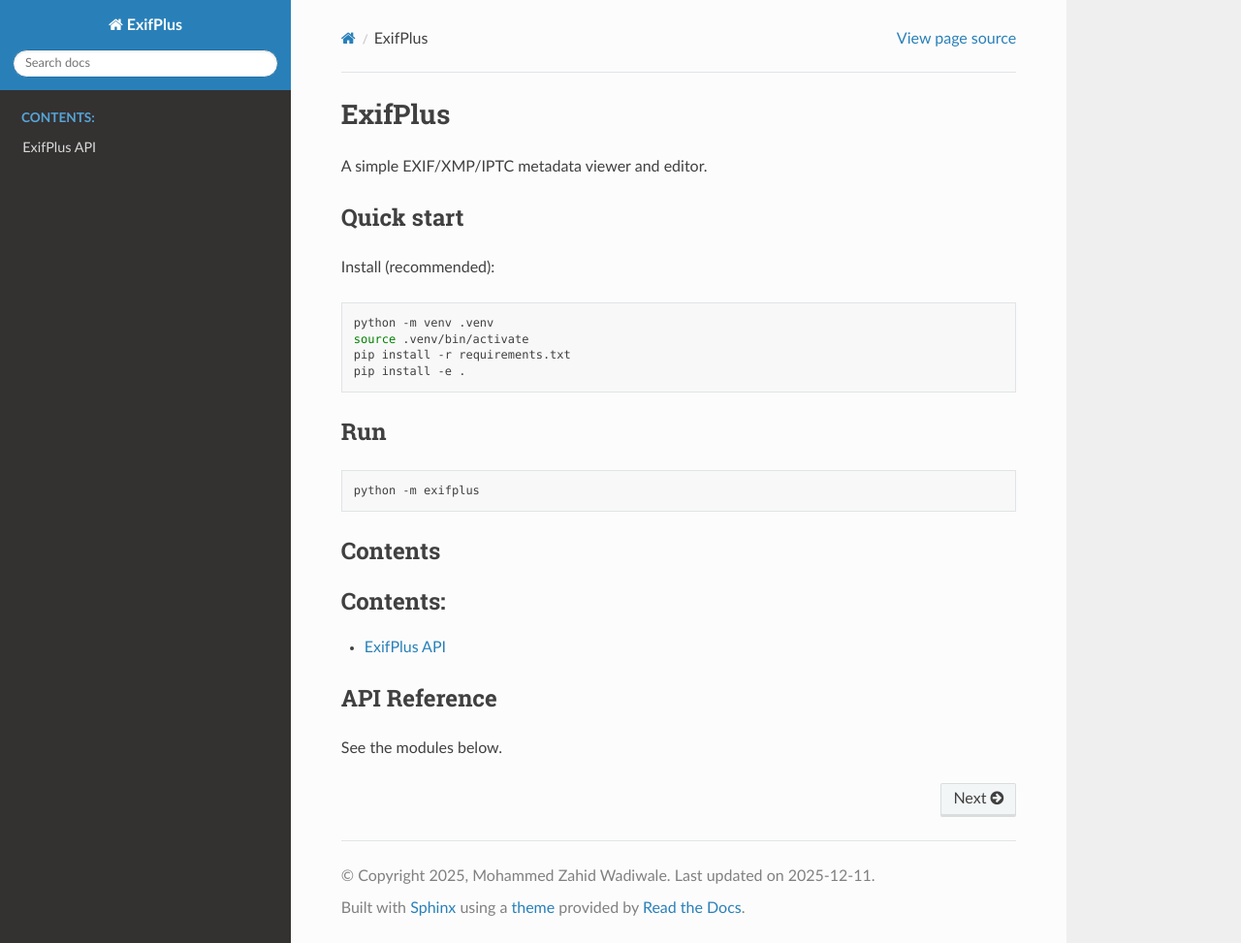
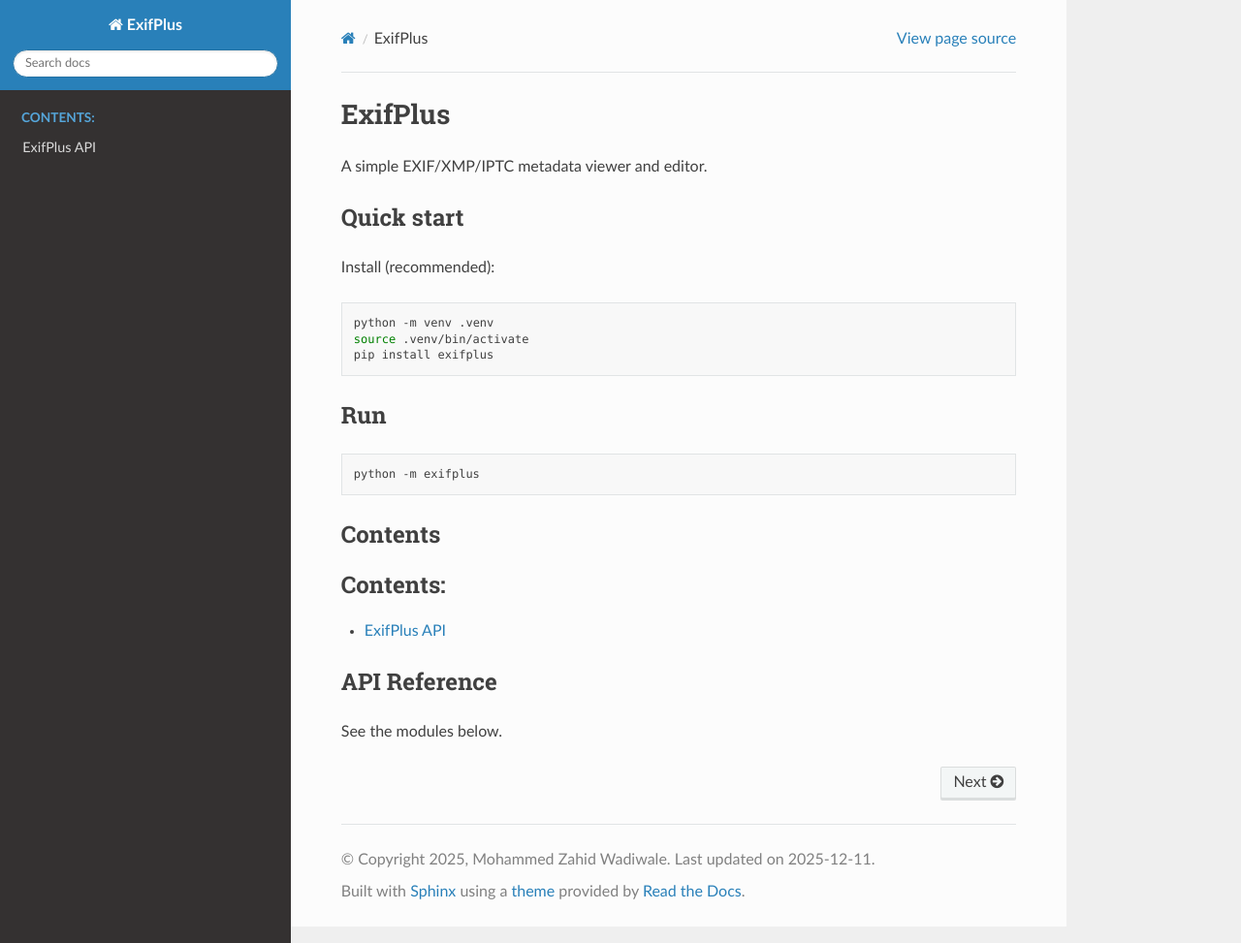
Before and after one commit to ZahidServers/ExifPlus, a Sphinx documentation site: the page built from docs/index.rst, in a window 1280 px wide and 973 px high. Shown: the whole window at 97% size. Built offline with Sphinx 7.4.7 and the Read the Docs theme 3.1.0, drawn with Linux system fonts in a browser that asks for light colours; pages that are not in the unit, such as notebooks, are missing from menus.

Commit message:
Update index.rst

```diff
--- a/docs/index.rst
+++ b/docs/index.rst
@@ -14,8 +14,7 @@
 
     python -m venv .venv
     source .venv/bin/activate
-    pip install -r requirements.txt
-    pip install -e .
+    pip install exifplus
 
 Run
 ---
```
